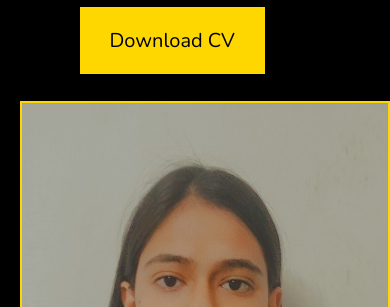
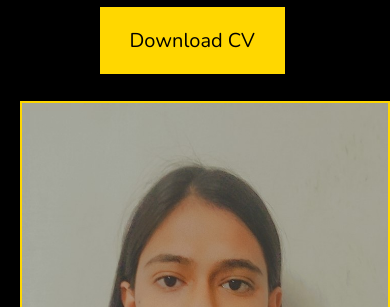
Before and after one commit to Shruti0702/Refresh, a plain HTML site: page index.html in a window 390 px wide. Shown: the part 537-844 px from the top of the page. Drawn offline with nearby package versions, Linux system fonts and the light colour scheme.

Commit message:
abtohojaa

```diff
--- a/style.css
+++ b/style.css
@@ -383,7 +383,7 @@ section{
         width: 50%;
         font-size: 1rem;
         margin-top: 10px;
-        margin-left: 60px;
+        margin-left: 80px;
     }
     #typewriter {
         font-size: 2rem;
```
